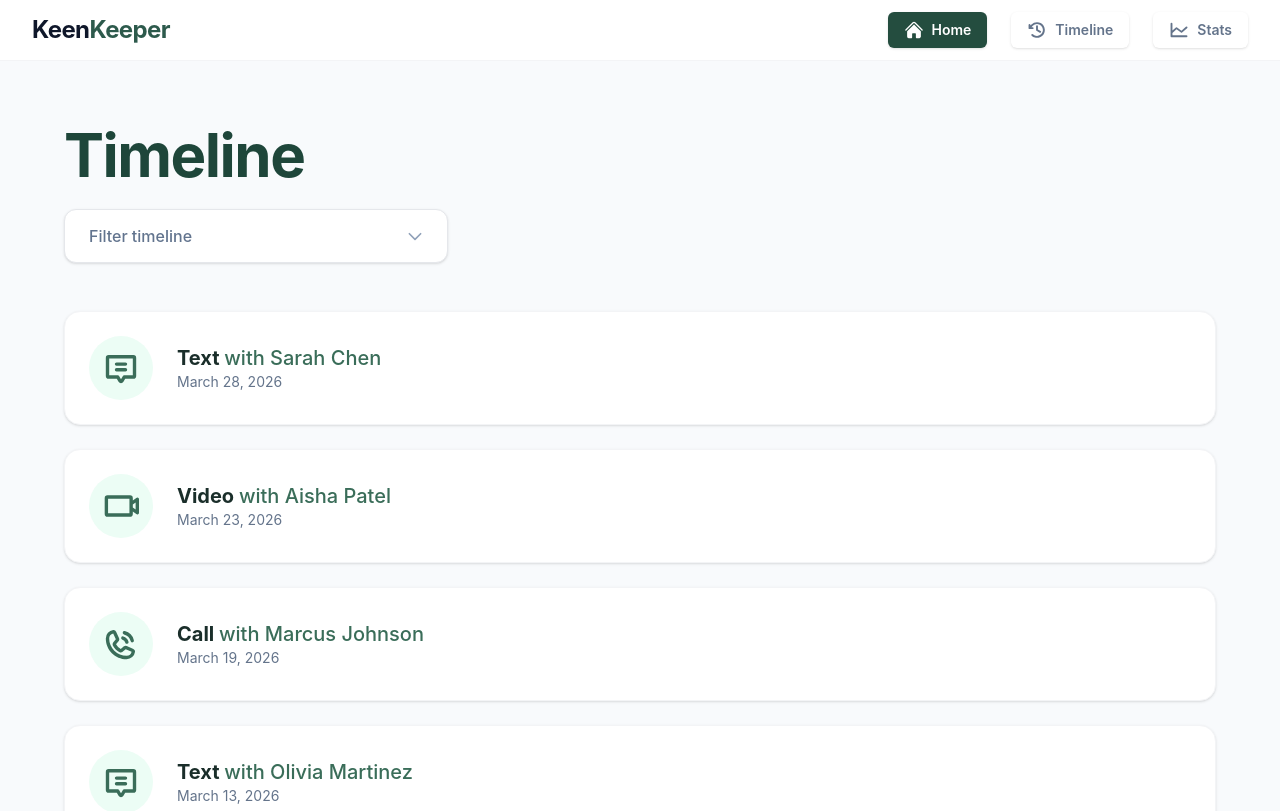
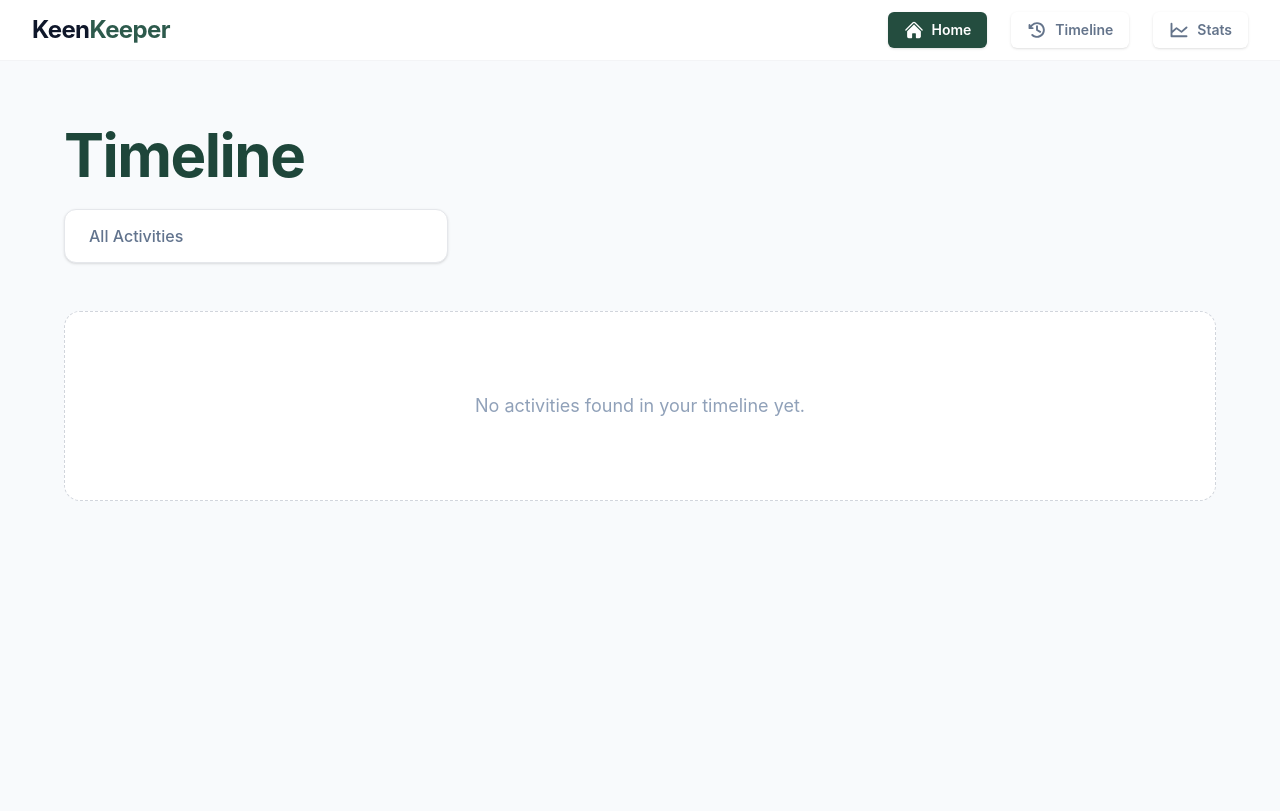
Before and after one commit to Mansib-Uddin101/assignment-7, a React (Vite) app: page /timeline in a window 1280 px wide. Shown: the top 811 px of the page. Built offline with nearby package versions, Linux system fonts and the light colour scheme.

Commit message:
fixed status label issue

```diff
--- a/public/data.json
+++ b/public/data.json
@@ -21,7 +21,7 @@
     "picture": "https://images.unsplash.com/photo-1500648767791-00dcc994a43e",
     "email": "m.thorne@design-studio.com",
     "days_since_contact": 5,
-    "status": "active",
+    "status": "on-track",
     "tags": [
       "childhood",
       "close friend"
@@ -51,7 +51,7 @@
     "picture": "https://images.unsplash.com/photo-1472099645785-5658abf4ff4e",
     "email": "dkim_adventures@outlook.com",
     "days_since_contact": 2,
-    "status": "active",
+    "status": "on-track",
     "tags": [
       "travel",
       "photography"
@@ -66,7 +66,7 @@
     "picture": "https://images.unsplash.com/photo-1517841905240-472988babdf9",
     "email": "chloe.b@fashion-forward.fr",
     "days_since_contact": 15,
-    "status": "due soon",
+    "status": "almost due",
     "tags": [
       "college",
       "london"
@@ -96,7 +96,7 @@
     "picture": "https://images.unsplash.com/photo-1534528741775-53994a69daeb",
     "email": "aisha.k.kitchen@example.com",
     "days_since_contact": 4,
-    "status": "active",
+    "status": "on-track",
     "tags": [
       "foodie",
       "neighbor"
@@ -111,7 +111,7 @@
     "picture": "https://images.unsplash.com/photo-1506794778202-cad84cf45f1d",
     "email": "leo.sterling@legal.com",
     "days_since_contact": 28,
-    "status": "due soon",
+    "status": "almost due",
     "tags": [
       "university",
       "debate"
@@ -126,7 +126,7 @@
     "picture": "https://images.unsplash.com/photo-1524504388940-b1c1722653e1",
     "email": "maya.yoga@wellbeing.com",
     "days_since_contact": 10,
-    "status": "active",
+    "status": "on-track",
     "tags": [
       "fitness",
       "meditation"
--- a/src/components/Navbar.jsx
+++ b/src/components/Navbar.jsx
@@ -23,7 +23,7 @@ const Navbar = () => {
         </Link>
 
         <Link to="/timeline">
-          <button onClick={()=> setCurrentPage("timelnie")} className={`flex items-center gap-2 ${currentPage === "timeline" ? "bg-[#244D3F] text-white": "text-[#64748b]"} px-4 py-2 rounded-md shadow-sm transition-all hover:bg-[#16352c]`}>
+          <button onClick={()=> setCurrentPage("timeline")} className={`flex items-center gap-2 ${currentPage === "timeline" ? "bg-[#244D3F] text-white": "text-[#64748b]"} px-4 py-2 rounded-md shadow-sm transition-all hover:bg-[#16352c]`}>
             <PiClockCounterClockwiseBold className="text-xl" />
             <span className="font-semibold text-sm">Timeline</span>
           </button>
--- a/src/context/FriendContext.jsx
+++ b/src/context/FriendContext.jsx
@@ -20,14 +20,29 @@ const FriendProvider = ({ children }) => {
         fetchProduct();
     }, []);
 
+
+    const [contacts, setContacts] = useState([]);
     const handleContactBtn = (contactType, name) => {
-        console.log(contactType, name);
-        toast.success(`${contactType} with ${name} set to Timeline`)
+        const today = new Date();
+        const formattedDate = today.toLocaleDateString('en-US', {
+            month: 'long',
+            day: 'numeric',
+            year: 'numeric'
+        });
+
+        const newContact = {
+            type: contactType,
+            name: name,
+            date: formattedDate
+        }
+        setContacts([...contacts, newContact])
+        toast.success(`${contactType} with ${name} set to Timeline`);
 
     }
 
-    const data ={
-        friends, handleContactBtn
+
+    const data = {
+        friends, handleContactBtn, contacts
     }
     return (
         <FriendContext.Provider value={data}>
--- a/src/main.jsx
+++ b/src/main.jsx
@@ -10,6 +10,7 @@ import FriendDetails from './components/FriendDetails.jsx'
 import ErrorPage from './components/ErrorPage.jsx'
 import FriendProvider from './context/FriendContext.jsx'
 import TimelinePage from './pages/TimelinePage.jsx'
+import Statspage from './pages/StatsPage.jsx';
 
 const router = createBrowserRouter([
   {
@@ -27,6 +28,10 @@ const router = createBrowserRouter([
       {
         path: "/timeline",
         element: <TimelinePage/>
+      },
+      {
+        path: "/stats",
+        element: <Statspage/>
       }
     ],
     errorElement: <ErrorPage/>
@@ -37,7 +42,7 @@ createRoot(document.getElementById('root')).render(
   <StrictMode>
     <FriendProvider>
       <RouterProvider router={router} />
-      <ToastContainer position="top-right" autoClose={3000} />
+      <ToastContainer position="bottom-right" autoClose={3000} />
     </FriendProvider>
   </StrictMode>,
 )
--- /dev/null
+++ b/src/pages/StatsPage.jsx
@@ -0,0 +1,70 @@
+import React, { useContext } from 'react';
+import { PieChart, Pie, Cell, ResponsiveContainer, Legend, Tooltip } from 'recharts';
+import { FriendContext } from '../context/FriendContext';
+
+const StatsPage = () => {
+  const { contacts } = useContext(FriendContext);
+
+  const dataMap = contacts.reduce((acc, curr) => {
+    acc[curr.type] = (acc[curr.type] || 0) + 1;
+    return acc;
+  }, {});
+
+  const chartData = Object.keys(dataMap).map((key) => ({
+    name: key,
+    value: dataMap[key],
+  }));
+
+  const COLORS = {
+    Text: '#8b5cf6',
+    Call: '#1e463a',
+    Video: '#3da066',
+    Meetup: '#f59e0b',
+  };
+
+  return (
+    <div className="min-h-screen bg-[#f8fafc] p-10 md:p-16">
+      <div className="max-w-7xl mx-auto">
+        <h1 className="text-4xl font-bold text-[#1a2e2a] mb-8">Friendship Analytics</h1>
+
+        <div className="bg-white p-8 rounded-3xl border border-gray-100 shadow-sm">
+          <h2 className="text-xl font-bold text-[#1a2e2a] mb-4">By Interaction Type</h2>
+
+          <div className="h-100 w-full">
+            <ResponsiveContainer width="100%" height="100%">
+              <PieChart>
+                <Pie
+                  data={chartData}
+                  cx="50%"
+                  cy="50%"
+                  innerRadius={80}
+                  outerRadius={120}
+                  paddingAngle={8}
+                  cornerRadius={10}
+                  dataKey="value"
+                >
+                  {chartData.map((entry, index) => (
+                    <Cell
+                      key={`cell-${index}`}
+                      fill={COLORS[entry.name] || '#cbd5e1'}
+                    />
+                  ))}
+                </Pie>
+                <Tooltip
+                  contentStyle={{ borderRadius: '12px', border: 'none', boxShadow: '0 4px 6px -1px rgb(0 0 0 / 0.1)' }}
+                />
+                <Legend
+                  verticalAlign="bottom"
+                  height={36}
+                  iconType="circle"
+                />
+              </PieChart>
+            </ResponsiveContainer>
+          </div>
+        </div>
+      </div>
+    </div>
+  );
+};
+
+export default StatsPage;
--- a/src/pages/TimelinePage.jsx
+++ b/src/pages/TimelinePage.jsx
@@ -1,20 +1,19 @@
-import React from 'react';
-import { PiHandshakeBold, PiChatCenteredTextBold, PiVideoCameraBold, PiPhoneCallBold, PiCaretDownBold } from 'react-icons/pi';
+import React, { useContext, useState } from 'react';
+import { FriendContext } from '../context/FriendContext';
+import callImg from "../assets/call.png"
+import textImg from "../assets/text.png"
+import videoImg from "../assets/video.png"
 
 const TimelineEvent = ({ type, contact, date }) => {
-  const getIcon = () => {
-    switch (type) {
-      case 'Text': return <PiChatCenteredTextBold className="text-[#3a6d59]" />;
-      case 'Video': return <PiVideoCameraBold className="text-[#3a6d59]" />;
-      case 'Call': return <PiPhoneCallBold className="text-[#3a6d59]" />;
-      default: return null;
+    const selectType = {
+        "call": callImg,
+        "text": textImg,
+        "video": videoImg
     }
-  };
-
     return (
-    <div className="flex items-center gap-6 bg-white p-6 rounded-2xl border border-gray-100 shadow-sm transition-shadow hover:shadow-md">
+        <div className="flex items-center gap-6 bg-white p-6 rounded-2xl border border-gray-100 shadow-sm transition-all hover:shadow-md hover:border-[#3a6d59]/20">
             <div className="w-16 h-16 flex items-center justify-center bg-[#ecfdf5] rounded-full text-4xl">
-        {getIcon()}
+            <img src={selectType[type]} alt="" />
             </div>
             <div className="flex-1">
                 <h3 className="text-xl font-bold text-[#1a2e2a]">
@@ -27,44 +26,52 @@ const TimelineEvent = ({ type, contact, date }) => {
 };
 
 const TimelinePage = () => {
-  const timelineData = [
-    { type: 'Text', contact: 'Sarah Chen', date: 'March 28, 2026' },
-    { type: 'Video', contact: 'Aisha Patel', date: 'March 23, 2026' },
-    { type: 'Call', contact: 'Marcus Johnson', date: 'March 19, 2026' },
-    { type: 'Text', contact: 'Olivia Martinez', date: 'March 13, 2026' },
-  ];
+    const { contacts } = useContext(FriendContext);
+    const [filter, setFilter] = useState('');
+    const filteredTimeline = contacts.filter((event) => {
+        if (!filter) return true;
+        return event.type.toLowerCase() === filter.toLowerCase();
+    });
+
+    const displayTimeline = [...filteredTimeline].reverse();
 
     return (
         <div className="min-h-screen bg-[#f8fafc] p-10 md:p-16">
             <div className="max-w-7xl mx-auto">
 
-        {/* Header Section */}
                 <div className="flex flex-col gap-6 mb-12">
                     <h1 className="text-6xl font-bold text-[#1e463a] tracking-tight">Timeline</h1>
 
-          {/* Custom Filter Select */}
                     <div className="relative max-w-sm">
-            <select className="w-full bg-white text-slate-500 border border-gray-200 pl-6 pr-12 py-3.5 rounded-xl font-medium appearance-none focus:ring-2 focus:ring-[#3a6d59] focus:border-[#3a6d59] shadow-sm cursor-pointer">
-              <option value="">Filter timeline</option>
-              <option value="meetup">Meetups only</option>
-              <option value="text">Texts only</option>
-              <option value="call">Calls only</option>
-              <option value="video">Video only</option>
+                        <select
+                            value={filter}
+                            onChange={(e) => setFilter(e.target.value)}
+                            className="w-full bg-white text-slate-500 border border-gray-200 pl-6 pr-12 py-3.5 rounded-xl font-medium appearance-none focus:ring-2 focus:ring-[#3a6d59] focus:border-[#3a6d59] shadow-sm cursor-pointer outline-none"
+                        >
+                            <option value="">All Activities</option>
+                            <option value="Meetup">Meetups only</option>
+                            <option value="Text">Texts only</option>
+                            <option value="Call">Calls only</option>
+                            <option value="Video">Video only</option>
                         </select>
-            <PiCaretDownBold className="absolute right-6 top-1/2 -translate-y-1/2 text-slate-400 text-lg pointer-events-none" />
                     </div>
                 </div>
 
-        {/* Timeline Events Feed */}
                 <div className="space-y-6">
-          {timelineData.map((event, index) => (
+                    {displayTimeline.length > 0 ? (
+                        displayTimeline.map((event, index) => (
                             <TimelineEvent
                                 key={index}
                                 type={event.type}
-              contact={event.contact}
+                                contact={event.name}
                                 date={event.date}
                             />
-          ))}
+                        ))
+                    ) : (
+                        <div className="text-center py-20 bg-white rounded-2xl border border-dashed border-gray-300">
+                            <p className="text-slate-400 text-lg">No activities found in your timeline yet.</p>
+                        </div>
+                    )}
                 </div>
 
             </div>
```
Also changed, not shown: src/components/FriendCard.jsx (+17 -10 lines). Lines whose indentation alone changed are shown as unchanged.
